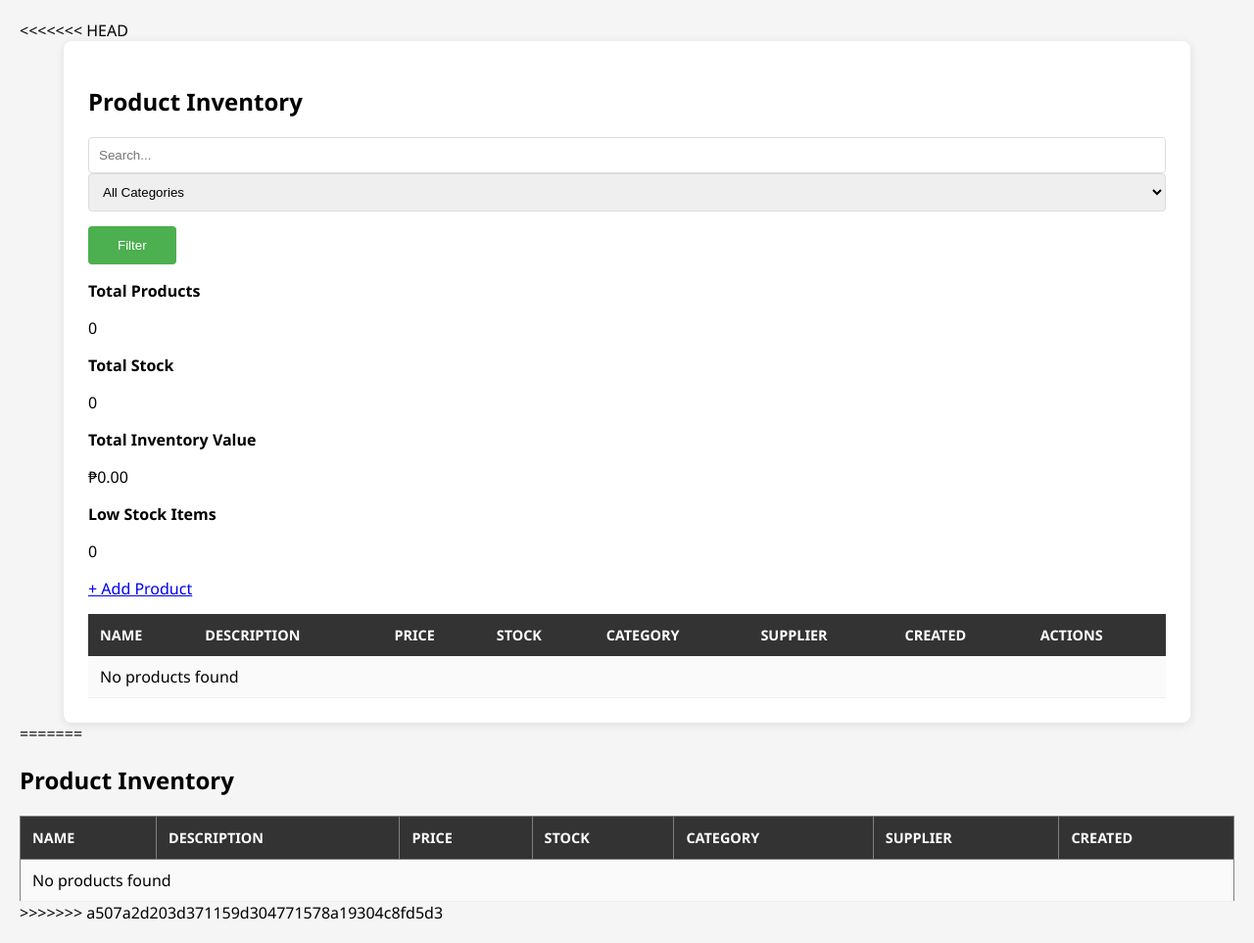
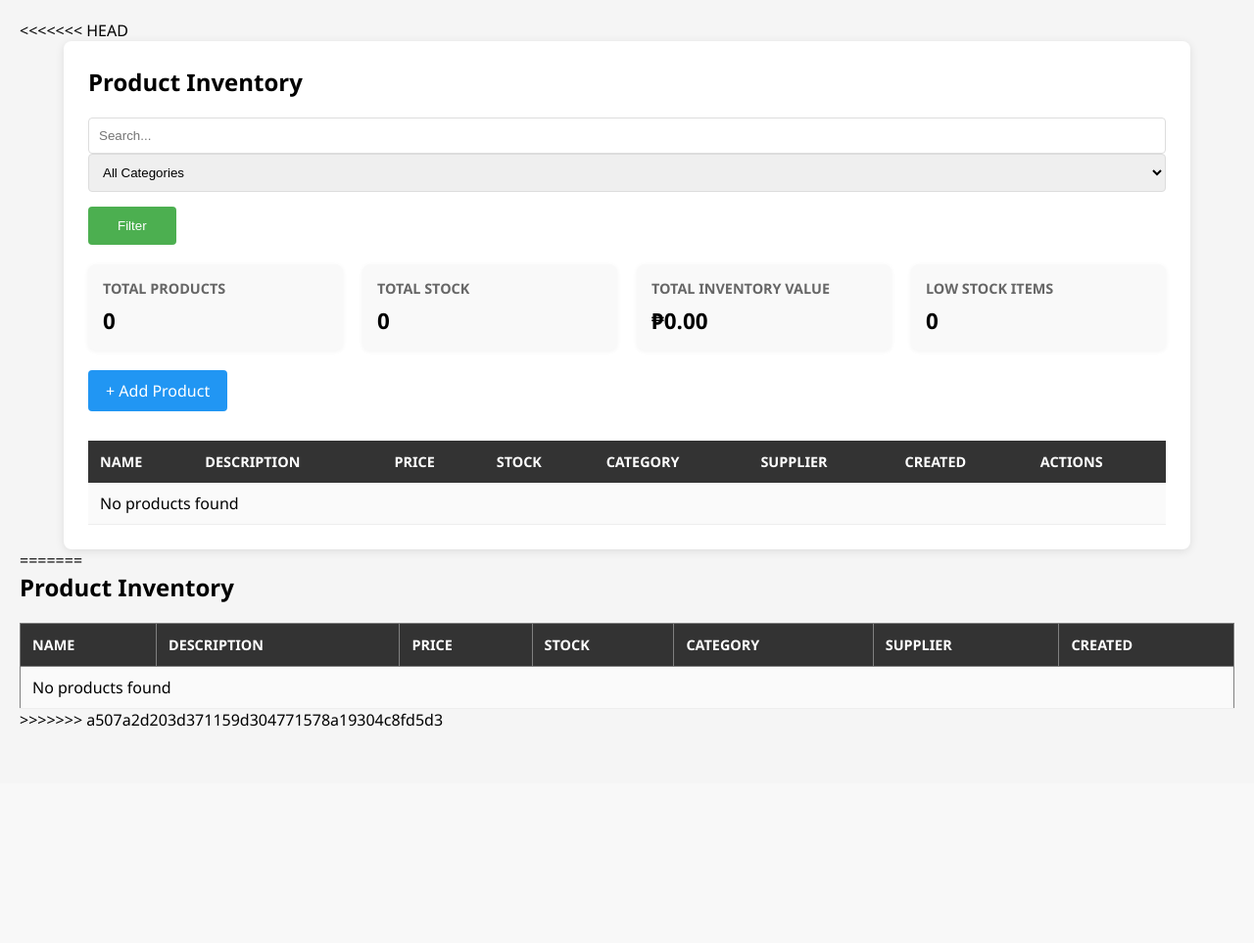
Before and after one commit to angeloalindayo151306-blip/im102_lab2, a PHP site: page / in a window 1280 px wide. Shown: the whole page at 98% size. After the commit the page ends 742 px from the top, so only its background shows below. Run offline with PHP 8.4, Linux system fonts and the light colour scheme; data comes from the database, SQL or seed files in the repository; data that the repository does not hold is empty.

Commit message:
Refactor and enhance style.css with new styles

```diff
--- a/style.css
+++ b/style.css
@@ -12,6 +12,86 @@ body {
     border-radius: 8px;
     box-shadow: 0 2px 10px rgba(0,0,0,0.1);
 }
+
+h2 {
+    margin-top: 0;
+}
+
+form {
+    margin-bottom: 20px;
+}
+
+input,
+select,
+textarea {
+    width: 100%;
+    padding: 10px;
+    border: 1px solid #ddd;
+    border-radius: 4px;
+    box-sizing: border-box;
+}
+
+textarea {
+    resize: vertical;
+}
+
+label {
+    display: block;
+    margin: 10px 0 5px;
+    font-weight: bold;
+}
+
+button {
+    margin-top: 15px;
+    padding: 12px 30px;
+    background: #4CAF50;
+    color: white;
+    border: none;
+    border-radius: 4px;
+    cursor: pointer;
+}
+
+button:hover {
+    background: #45a049;
+}
+
+/* ======================
+   SUMMARY CARDS
+====================== */
+
+.cards {
+    display: flex;
+    gap: 20px;
+    margin: 20px 0;
+    flex-wrap: wrap;
+}
+
+.card {
+    flex: 1;
+    min-width: 200px;
+    padding: 15px;
+    background: #f9f9f9;
+    border-radius: 8px;
+    box-shadow: 0 1px 5px rgba(0,0,0,0.05);
+}
+
+.card strong {
+    display: block;
+    margin-bottom: 8px;
+    font-size: 0.9em;
+    text-transform: uppercase;
+    color: #666;
+}
+
+.card p {
+    font-size: 1.4em;
+    margin: 0;
+    font-weight: bold;
+}
+
+/* ======================
+   TABLE
+====================== */
 
 .table-wrapper {
     overflow-x: auto;
@@ -54,36 +134,87 @@ td:nth-last-child(2) {
     white-space: nowrap;
 }
 
-label {
-    display: block;
-    margin: 10px 0 5px;
-    font-weight: bold;
+/* ======================
+   LOW STOCK HIGHLIGHT
+====================== */
+
+.low-stock {
+    background-color: #ffe5e5 !important;
 }
 
-input,
-select,
-textarea {
-    width: 100%;
-    padding: 10px;
-    border: 1px solid #ddd;
-    border-radius: 4px;
-    box-sizing: border-box;
+/* ======================
+   LINKS & ACTIONS
+====================== */
+
+a {
+    text-decoration: none;
+    color: #2196F3;
+    font-weight: 500;
 }
 
-textarea {
-    resize: vertical;
+a:hover {
+    text-decoration: underline;
 }
 
-button {
-    margin-top: 15px;
-    padding: 12px 30px;
-    background: #4CAF50;
+.add-btn {
+    display: inline-block;
+    margin-bottom: 15px;
+    padding: 10px 18px;
+    background: #2196F3;
     color: white;
-    border: none;
     border-radius: 4px;
-    cursor: pointer;
 }
 
-button:hover {
-    background: #45a049;
+.add-btn:hover {
+    background: #1e88e5;
 }
+
+/* ======================
+   RESPONSIVE
+====================== */
+
+@media (max-width: 768px) {
+    .cards {
+        flex-direction: column;
+    }
+}
+
+/* ======================
+   FORM PAGE LAYOUT
+====================== */
+
+.form-container {
+    max-width: 600px;
+    margin: 0 auto;
+}
+
+.form-actions {
+    margin-top: 20px;
+    display: flex;
+    gap: 10px;
+}
+
+.cancel-btn {
+    display: inline-block;
+    padding: 12px 20px;
+    background: #777;
+    color: white;
+    border-radius: 4px;
+}
+
+.cancel-btn:hover {
+    background: #666;
+}
+
+.add-btn {
+    display: inline-block;
+    margin-bottom: 15px;
+    padding: 10px 18px;
+    background: #2196F3;
+    color: white;
+    border-radius: 4px;
+}
+
+.add-btn:hover {
+    background: #1e88e5;
+}
```
